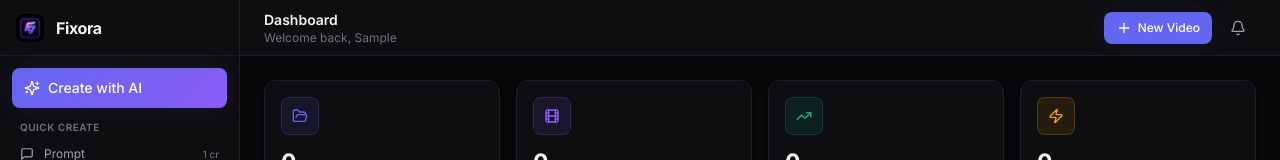
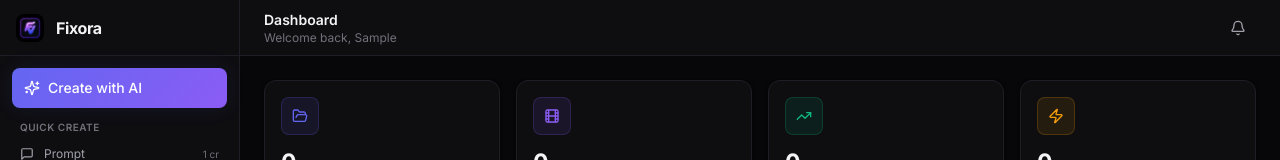
Before and after one commit to fixoraoficialai-max/fixora, a Next.js app: page /dashboard in a window 1280 px wide. Shown: the top 160 px of the page. Built offline with nearby package versions, Linux system fonts and the light colour scheme; no server answers; the database is empty; sample sign-in values are in the browser's storage.

Commit message:
fix: remove New Video button from Dashboard TopBar

```diff
--- a/src/app/(dashboard)/dashboard/page.tsx
+++ b/src/app/(dashboard)/dashboard/page.tsx
@@ -28,14 +28,6 @@ export default async function DashboardPage() {
       <TopBar
         title="Dashboard"
         description={`Welcome back, ${session.user.name?.split(" ")[0] ?? "there"}`}
-        actions={
-          <Button size="sm" asChild>
-            <Link href="/projects/new">
-              <Plus className="h-4 w-4" />
-              New Video
-            </Link>
-          </Button>
-        }
       />
 
       <div className="flex-1 overflow-y-auto p-6 space-y-6">
```
